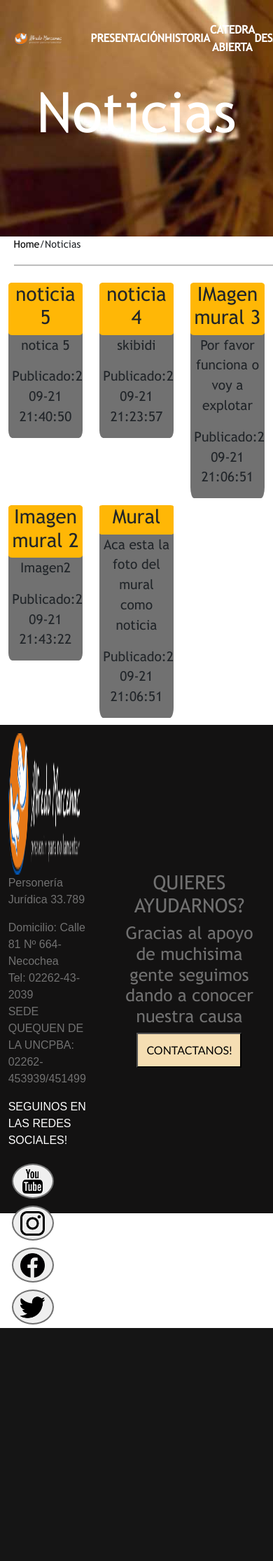
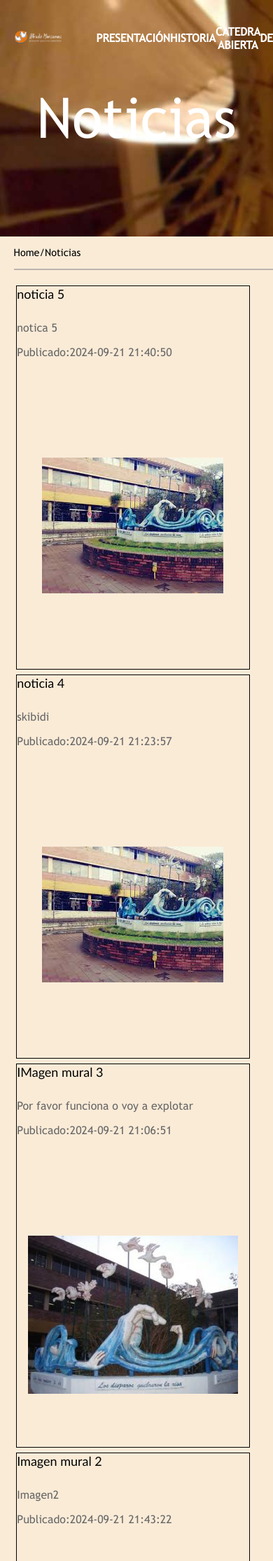
Before and after one commit to TocinoTets/Pagina-marcenac, a PHP site: page /noticias.php in a window 390 px wide; the page is wider, and only the part inside the window is pictured. Shown: the top 2231 px of that part at 70% size. Before the commit the page ends 1898 px from the top of that part, so only its background shows below. Run offline with PHP 8.4, Linux system fonts and the light colour scheme; data comes from the database, SQL or seed files in the repository.

Commit message:
arreglado media y noticias y eso
x

```diff
--- a/Pagina/estilos/estiloNoticias.css
+++ b/Pagina/estilos/estiloNoticias.css
@@ -1,5 +1,7 @@
 main{
-    width: 100%;
+    display: flex;
+    flex-direction: column;
+    height: auto;
     height: fit-content;
 }
 
@@ -18,71 +20,80 @@ main .gap a{
     color: black;
 }
 
+body{
+    background-color: antiquewhite;
+}
+
+.titulo{
+    width: 100%;
+    text-align: center;
+    margin-top: 5%;
+    margin-bottom: 2%;
+    color: #686868;
+    font-family: "Roboto Slab", Sans-serif;
+    font-size: 60px;
+    font-weight: 600;
+    text-transform: uppercase;
+}
+
+#contenedorNoticia  {
+    display: flex;
+    flex-direction: row;
+    flex-wrap: wrap;
+    margin-left: 5%;
+}
 main .noticia{
+    margin: 1%;
+    width: 30%;
+    height: 55vh;
     display: flex;
     flex-direction: column;
-    width: 100%;
-    height: fit-content;
-    background-color: #717171;
-    border-radius: 5%;
-    margin-bottom: 10px;
-  }
-
-  main .noticia #tituloNoticia{
-    font-size: 1.5em;
     text-align: center;
-    background-color:#ffb706;;
-    border-radius: 5%;
-  }
-
-  main .noticia .contenidoNoticia{
-    display: flex;
-    flex-direction: row-reverse;
-  }
-
-  main .noticia .contenidoNoticia #descripcionNoticia{
-    width: 100%;
-    text-align: center;
-    height: fit-content;
-  }
-
-  main .noticia .contenidoNoticia #descripcionNoticia p{
-    font-size: 1.2em;
-    text-align: center;
-    padding-left: 5%;
-    padding-right: 5%;
-    overflow-x: hidden;
-  }
-
-  main .noticia .contenidoNoticia #imagenNoticia{
-    width: 100%;
-    text-align: center;
-  }
-
-  main .noticia .contenidoNoticia #imagenNoticia img{
-    width: 100%;
-    text-align: center;
-  }
-
-main .gapNoticia{
-    width: 80%;
-    margin-left: 10%;
-    margin-right: 10%;
-    margin-top: 5%;
-    margin-bottom: 5%;
-    height: 1px;
-    background-color: black;
+    border: 1px solid black;
+    box-sizing: border-box;
 }
 
+main .noticia .imagenNoticia{
+    height: 25vh;
+}
 
-@media (min-width:400px) and (max-width: 1200px){
+main .noticia .tituloNoticia{
+    font-size: large;
+    text-align: left;
+    height: 4vh;
+}
+main .noticia .fechaNoticia{
+    width: 100%;
+    text-align: left;
+    height: 3vh;
+    color:#686868;
+}
+main .noticia .descripcionNoticia{
+    width: 100%;
+    text-align: left;
+    height: 18vh;
+    text-wrap: wrap;
+    color:#686868;
+    overflow: hidden;
+}
 
-  .row{
-    flex-direction: column;
-    width: 100%;
-  }
+@media (min-width:326px) and (max-width: 426px){
+    main .noticia{
+        width: 90%;
+        height: 65vh;
+        }
+    main .noticia .descripcionNoticia{
+        height: 25vh;
+        }
 
-  .row-cols-3>*{
-    width: 100%;
-  }
 }
+@media (min-width:426px) and (max-width: 768px){
+    main .noticia{
+        width: 45%;
+        height: 70vh;
+        }
+    main .noticia .descripcionNoticia{
+        height: 30vh;
+    }
+
+}
--- a/Pagina/estilos/maqueta.css
+++ b/Pagina/estilos/maqueta.css
@@ -39,6 +39,11 @@ header{
   }
 
 /* header logo */
+
+.headerBG{
+  background-color: #dd9933;
+  transition: 0s;
+}
 
 header .logo{
   width: 25%;
--- a/Pagina/noticias.php
+++ b/Pagina/noticias.php
@@ -6,8 +6,6 @@
     <link rel="stylesheet" href="estilos/portada.css">
     <link rel="stylesheet" href="estilos/maqueta.css">
     <link rel="stylesheet" href="estilos/estiloNoticias.css">
-    <link href="https://cdn.jsdelivr.net/npm/bootstrap@5.3.3/dist/css/bootstrap.min.css" rel="stylesheet" integrity="sha384-QWTKZyjpPEjISv5WaRU9OFeRpok6YctnYmDr5pNlyT2bRjXh0JMhjY6hW+ALEwIH" crossorigin="anonymous">
-    <link rel="stylesheet" href="bootstrap-5.3.3-dist">
     <script src="js/js.js" defer></script>
     <title>Alfredo Marcenac - Asosiación Civil</title>
 </head>
@@ -25,11 +23,8 @@
         </div>
 
         <br>
-        <div class="contenedorNoticias">
-            <div class="container">
-                <div class="row row-cols-3">
-
                     <?php
+                    echo'<div id="contenedorNoticia">';
                         require("php/conexion.php");
 
                         $sql = "SELECT * FROM noticias ORDER BY idNoticia DESC";
@@ -40,23 +35,20 @@
                         {
                             while ($filas = mysqli_fetch_assoc($respuesta))
                             {
-                                echo'<div class="col">
-                                        <div class="noticia">
-                                            <div id="tituloNoticia"><h1>'.$filas['tituloNoticia'].'</h1></div>
+
+                                        echo '<div class="noticia">
+                                            <div class="tituloNoticia">'.$filas['tituloNoticia'].'</div>
                                             <div class="contenidoNoticia">
-                                                <div id="descripcionNoticia"><p>'.$filas['descripcionNoticia'].'</p>
+                                                <div class="descripcionNoticia"><p>'.$filas['descripcionNoticia'].'</p>
                                                 <p>Publicado:'.$filas['fechaPublicacion'].'</p></div>
-                                                <div id="imagenNoticia"><img src="'.$filas['direccionImagen'].'"></div>
+                                                <div class="imagenNoticia"><img src="'.$filas['direccionImagen'].'"></div>
                                             </div>
-                                        </div>
-                                </div>';
+                                        </div>';
+
                             }
                         }
+                        echo '</div>';
                     ?>
-
-                </div>
-            </div>
-        </div>
         <?php
 
        require ("php/Maqueta/footer.php");
--- a/Pagina/php/Maqueta/header.php
+++ b/Pagina/php/Maqueta/header.php
@@ -25,6 +25,7 @@ echo "<header class='site-header'>
 <script>
 function desplegar() {
     var menu = document.getElementById('desplegable');
+    header.classList.toggle('headerBG');
     menu.classList.toggle('click');
   }
 </script>
--- a/Pagina/php/Noticias/cargarNoticia.php
+++ b/Pagina/php/Noticias/cargarNoticia.php
@@ -31,15 +31,15 @@
             echo "<div class='formulario'>
                 <form action='../../cargarDatosNoticia.php' method='post' enctype='multipart/form-data' style='text-align:center;'>
                     <label>Titulo</label>
-                    <input type='text' name='titulo' placeholder='titulo de la noticia'>
+                    <input type='text' name='titulo' placeholder='titulo de la noticia' required>
                     <br><br>
 
                     <label>Contenido</label>
-                    <textarea name='descripcion' rows=5 cols=50 maxlength=500 placeholder='Informacion sobre la noticia'></textarea>
+                    <textarea name='descripcion' rows=5 cols=50 maxlength=500 placeholder='Informacion sobre la noticia' required></textarea>
                     <br><br>
 
                     <label>Imagen</label>
-                    <input type='file' name='archivoAsubir' id='archivoAsubir'>
+                    <input type='file' name='archivoAsubir' id='archivoAsubir' required>
 
                     <br><br>
                     <input type=submit value='Publicar Noticia'>
```
Also changed, not shown: Pagina/cargarDatosNoticia.php (+6 -4 lines), Pagina/estilos/estiloNoticiasm.css (added, +88 -0 lines), Pagina/imagenes/imagenesNoticias/a.png (added).
